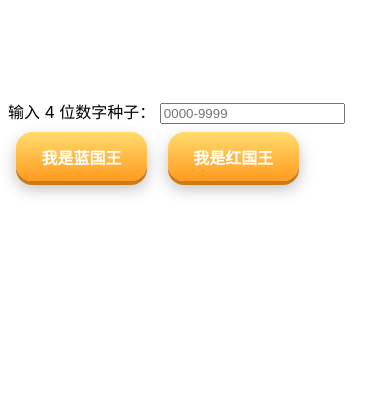
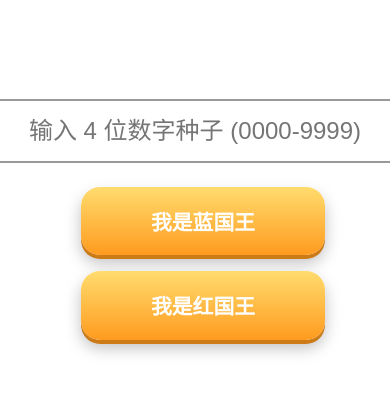
Before and after one commit to BridgeQZH/crtexas_pythonanywhere, a Python web app: template templates/index.html in a window 390 px wide; the page is wider, and only the part inside the window is pictured. Shown: the top 394 px of that part. Run offline with Jinja, Linux system fonts and the light colour scheme; the template is opened without the code that fills it, so the values that code supplies are empty.

Commit message:
Responsive index layout + copyright footer

```diff
--- a/static/css/main.css
+++ b/static/css/main.css
@@ -55,27 +55,53 @@ img.card.selected {
   gap: 0.5rem;
 }
 
-/* 小屏幕自动收缩（≤420px 宽时每行 2 张） */
-@media (max-width: 420px) {
-  .card-grid-4 { grid-template-columns: repeat(2, 1fr); }
+/* ===== 首页专用 ===== */
+.seed-form {
+  width: 100%;
+  max-width: 480px;          /* 在大屏也不会太宽 */
+  display: flex;
+  flex-direction: column;
+  align-items: center;
+  gap: 1rem;
 }
 
-#copy-btn {
-  margin-top: 1rem;
-  padding: 0.9rem 2rem;
-  font-size: 1.05rem;
+.seed-form input[type="text"] {
+  width: 100%;
+  padding: 1rem;
+  font-size: 1.5rem;
+  text-align: center;
+  border: 2px solid #999;
+  border-radius: .6rem;
+}
+
+.button-large {
+  width: 100%;
+  padding: 1.2rem 0;
+  font-size: 1.3rem;
   font-weight: 700;
   color: #fff;
-  background: linear-gradient(180deg, #73e9a6 0%, #34c37a 100%);
+  background: linear-gradient(180deg, #ffdc6e 0%, #ff9b1f 100%);
   border: none;
-  border-radius: 1rem;
-  box-shadow: 0 4px 0 #289d60, 0 8px 16px rgba(0,0,0,.25);
+  border-radius: 1.2rem;
+  box-shadow: 0 4px 0 #cc7b17, 0 8px 16px rgba(0,0,0,.25);
   cursor: pointer;
-  transition: transform .12s, box-shadow .12s, opacity .12s;
+  transition: transform .12s, box-shadow .12s;
 }
-#copy-btn:disabled {
-  opacity: .5;
-  cursor: not-allowed;
+.button-large:hover   { transform: translateY(-2px) scale(1.04); }
+.button-large:active  { transform: translateY(1px)  scale(.96); }
+
+/* <=600px: 两按钮垂直堆叠（已默认）；>600px: 横排 */
+@media (min-width: 600px) {
+  .btn-row {
+    display: flex;
+    gap: 1rem;
+  }
+  .button-large { width: 50%; }
 }
-#copy-btn:not(:disabled):hover { transform: translateY(-2px) scale(1.05); }
-#copy-btn:not(:disabled):active{ transform: translateY(1px)  scale(.96); }
+
+/* ===== Game 页版权 ===== */
+.footer-note {
+  margin-top: 2rem;
+  font-size: .8rem;
+  color: #888;
+}
--- a/templates/game.html
+++ b/templates/game.html
@@ -44,6 +44,7 @@
   <button id="copy-btn" disabled>复制该卡组</button>
 
   <p><a href="{{ url_for('main.index') }}">← 重新开始</a></p>
+  <footer class="footer-note">© BridgeQZH  bilibili</footer>
 
   <!-- ====== 内嵌脚本 ====== -->
   <script>
--- a/templates/index.html
+++ b/templates/index.html
@@ -9,18 +9,17 @@
   <h1>{{ message }}</h1>
 
   <form action="{{ url_for('main.start_game') }}" method="post" class="seed-form">
-    <label>
-      输入 4 位数字种子：
-      <input type="text"
-             name="seed"
-             required
-             pattern="\d{4}"
-             maxlength="4"
-             placeholder="0000-9999">
-    </label>
+    <input type="text"
+           name="seed"
+           required
+           pattern="\d{4}"
+           maxlength="4"
+           placeholder="输入 4 位数字种子 (0000-9999)">
 
-    <button type="submit" name="color" value="blue">我是蓝国王</button>
-    <button type="submit" name="color" value="red">我是红国王</button>
+    <div class="btn-row">
+      <button type="submit" name="color" value="blue" class="button-large">我是蓝国王</button>
+      <button type="submit" name="color" value="red"  class="button-large">我是红国王</button>
+    </div>
   </form>
 </body>
 </html>
```
